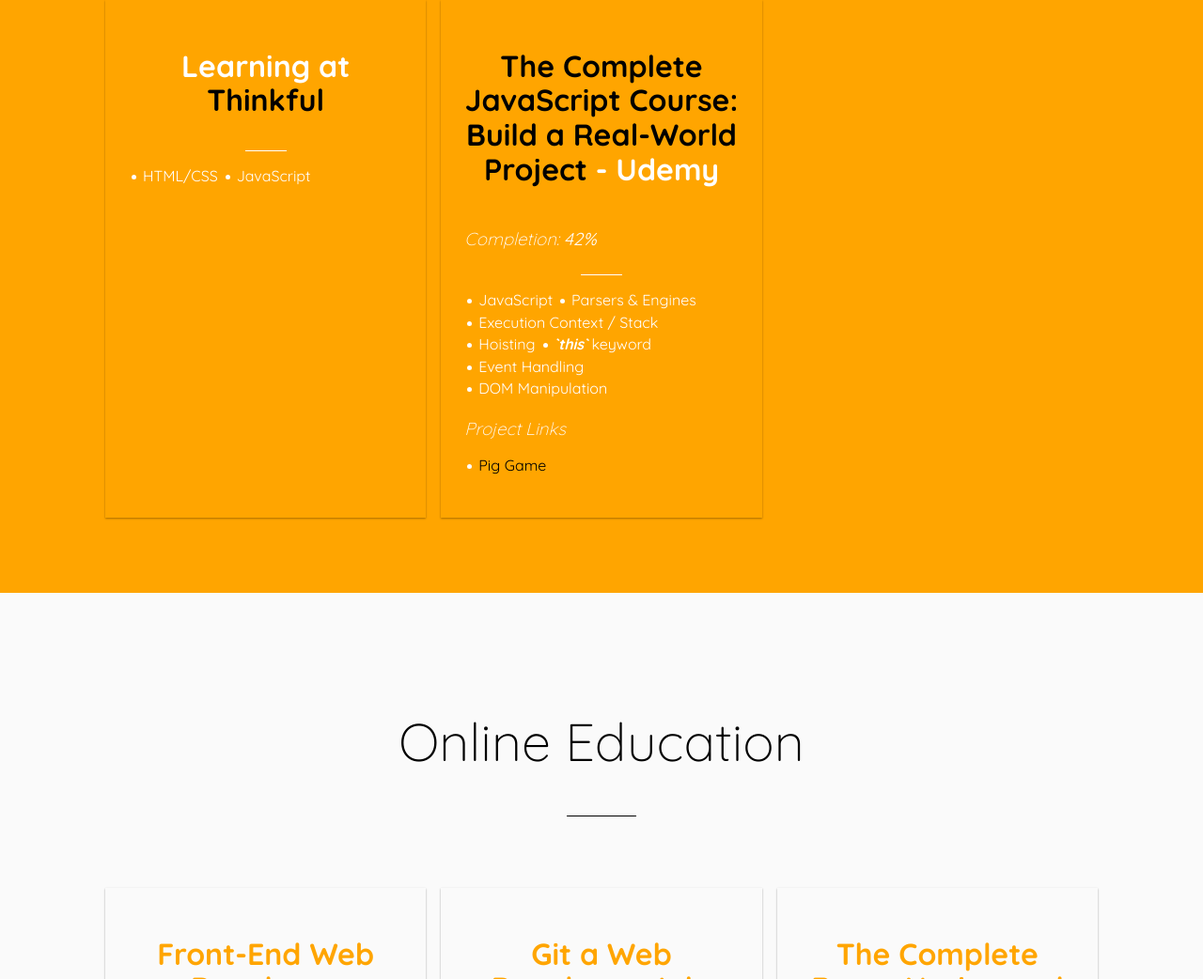
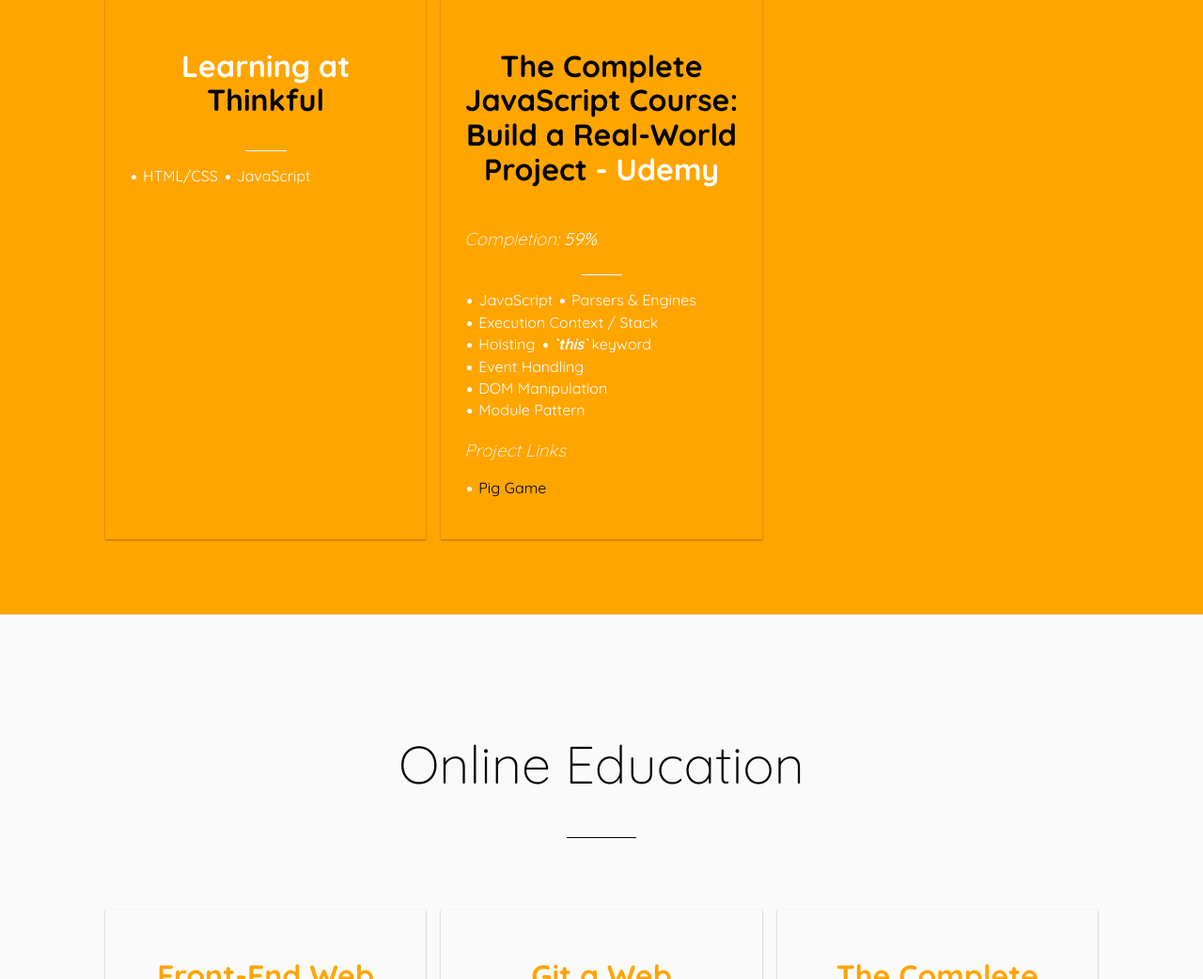
Before and after one commit to coltonehrman/personal-resume, a website built with webpack: page app/index.html in a window 1280 px wide. Shown: the part 1572-2614 px from the top of the page at 94% size. Built offline with nearby package versions, Linux system fonts and the light colour scheme.

Commit message:
Update info

```diff
--- a/app/index.html
+++ b/app/index.html
@@ -97,7 +97,7 @@
               <h2 class="card__title"><a href="https://udemy.com/the-complete-javascript-course/" target="_blank">The Complete JavaScript Course: Build a Real-World Project</a> - Udemy</h2>
 
               <div class="card__points">
-                <h3 class="card__subtitle">Completion: <strong>42%</strong></h3>
+                <h3 class="card__subtitle">Completion: <strong>59%</strong></h3>
               </div>
 
               <hr class="hr hr--white hr--thin hr--wider">
@@ -110,6 +110,7 @@
                 <li><span><strong><em>`this`</em></strong> keyword</span></li>
                 <li><span>Event Handling</span></li>
                 <li><span>DOM Manipulation</span></li>
+                <li><span>Module Pattern</span></li>
               </ul>
 
               <h3 class="card__subtitle">Project Links</h3>
```
Also changed, not shown: docs/index.html (+2 -1 lines).
